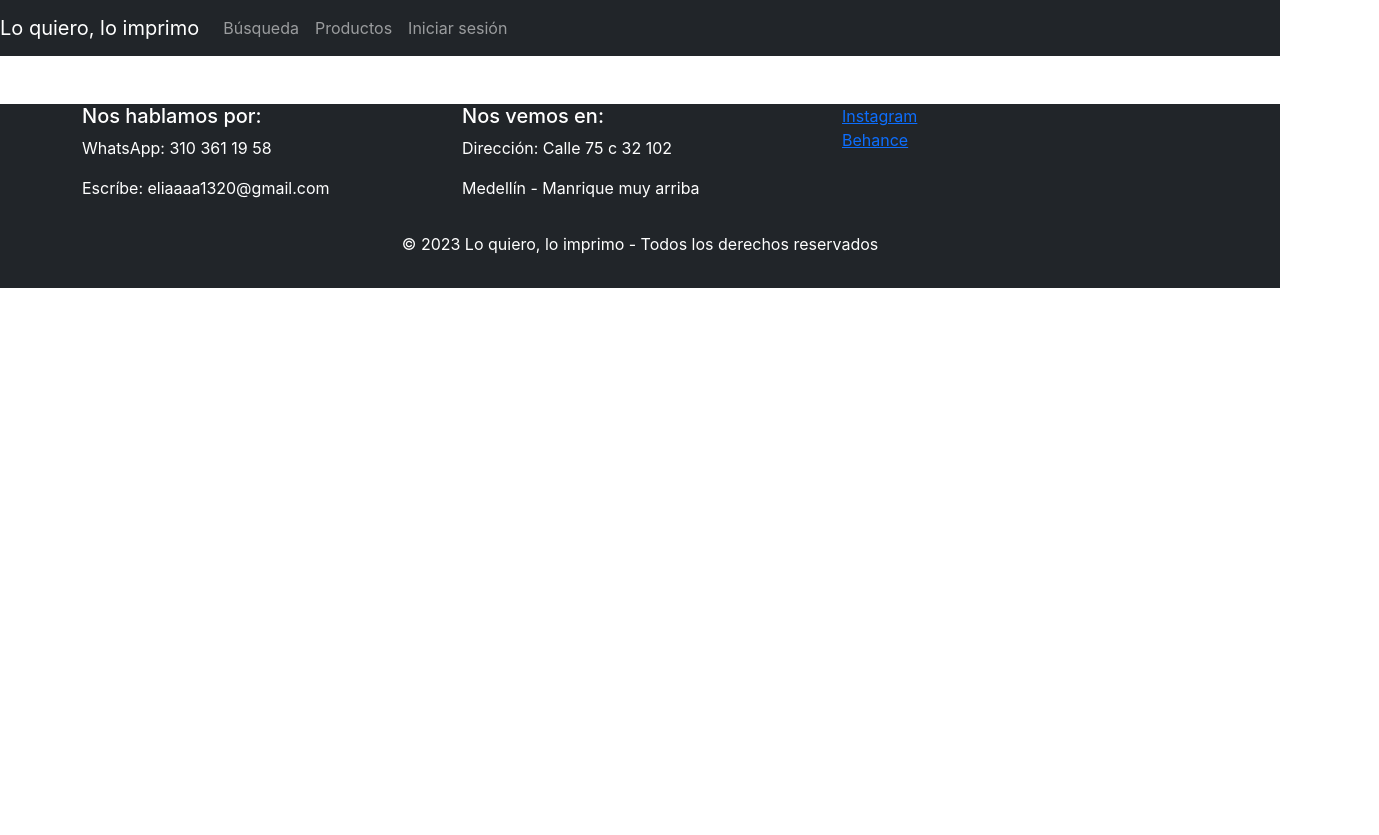
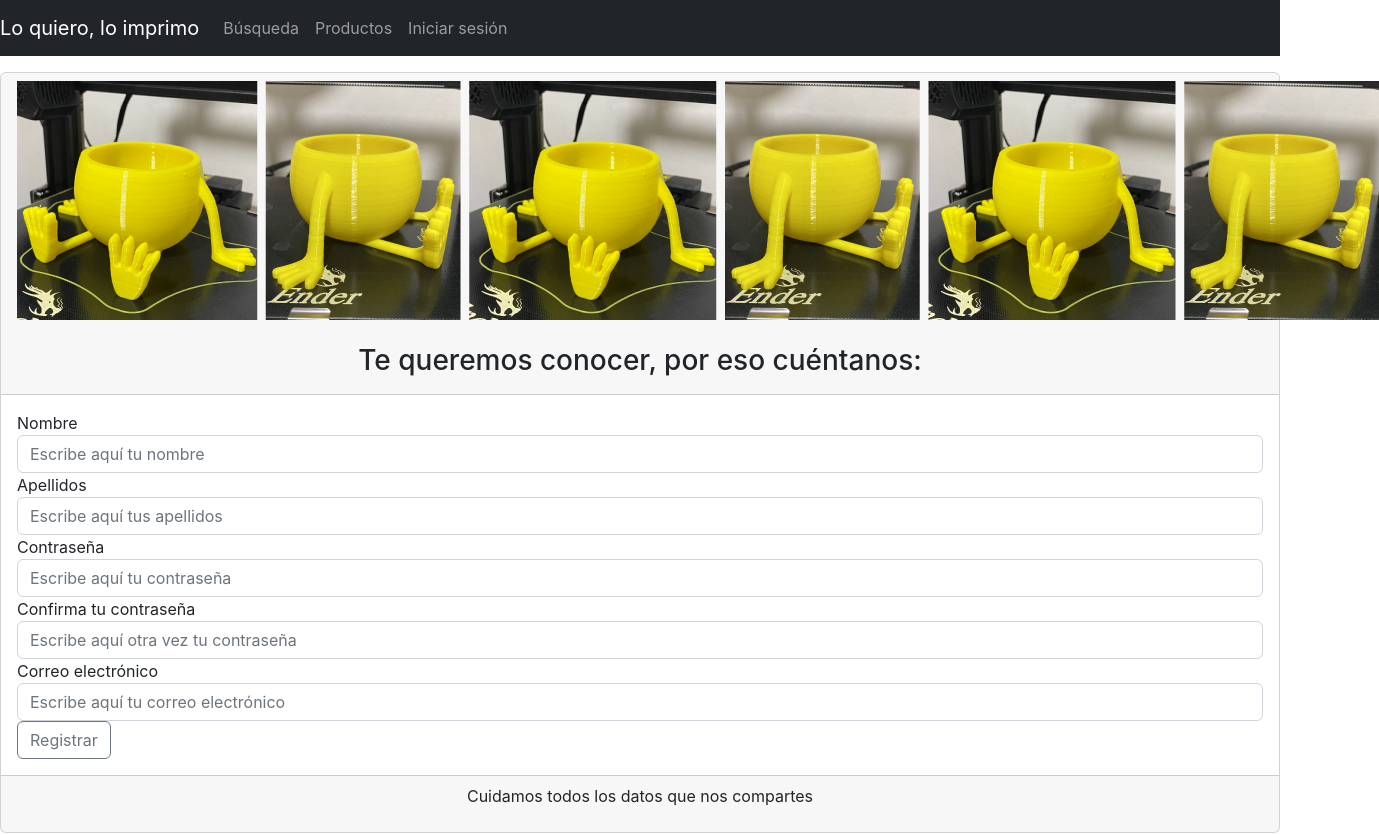
Before and after one commit to eliaaaa1320/fin, a React (Create React App) app: page /logup in a window 1280 px wide. Shown: the top 835 px of the page, 1379 px wide, since content can reach past the window. Before the commit the page ends 800 px from the top, so only its background shows below. Built offline with nearby package versions, Linux system fonts and the light colour scheme.

Commit message:
Logup listo

```diff
--- /dev/null
+++ b/src/Rutas/formulariologup.js
@@ -0,0 +1,47 @@
+import Materas from "../Letrero/MATERAS2.png";
+import validarFormulario2 from "./validarlogup";
+import validarContrasena from "./validarcontralogup";
+
+function FormLogup() {
+    return (
+        <div class="col-md-12">
+        <div class="card mt-3">
+          <div class="card-header text-center">
+            <img src={Materas} alt={Materas}></img>
+            <h3 class="text-center">Te queremos conocer, por eso cuéntanos:</h3>
+          </div>
+          <div class="card-body">
+            <form onSubmit={validarFormulario2}>
+              <div class="form-group">
+                <label for="name">Nombre</label>
+                <input type="name" name="name" class="form-control" id="name" placeholder="Escribe aquí tu nombre" required></input>
+              </div>
+              <div class="form-group">
+                <label for="lastname">Apellidos</label>
+                <input type="lastname" name="lastname" class="form-control" id="lastname" placeholder="Escribe aquí tus apellidos" required></input>
+              </div>
+              <div class="form-group">
+                <label for="password1">Contraseña</label>
+                <input type="password" name="password1" class="form-control" id="password1" placeholder="Escribe aquí tu contraseña" required onInput={validarContrasena}></input>
+              </div>
+              <div class="form-group">
+                <label for="password2">Confirma tu contraseña</label>
+                <input type="password" name="password2" class="form-control" id="password2" placeholder="Escribe aquí otra vez tu contraseña" required onInput={validarContrasena}></input>
+              </div>
+              <div id="mensaje-contrasena"></div>
+              <div class="form-group">
+                <label for="email">Correo electrónico</label>
+                <input type="email" name="email" class="form-control" id="email" placeholder="Escribe aquí tu correo electrónico" required></input>
+              </div>
+              <button type="submit" class="btn btn-outline-secondary">Registrar</button>
+            </form>
+          </div>
+          <div class="card-footer text-center">
+            <p>Cuidamos todos los datos que nos compartes</p>
+          </div>
+        </div>
+      </div>
+    );
+}
+
+export default FormLogup;
--- a/src/Rutas/logup.js
+++ b/src/Rutas/logup.js
@@ -1,10 +1,12 @@
 import NaveBar from "../NaveBar/navebar";
 import Foot from "../Foot/foot";
+import FormLogup from "./formulariologup";
 
 function Logup() {
     return(
         <div>
             <NaveBar></NaveBar>
+            <FormLogup></FormLogup>
             <Foot></Foot>
         </div>
     );
--- /dev/null
+++ b/src/Rutas/validarcontralogup.js
@@ -0,0 +1,16 @@
+//Para validar la contraseña
+function validarContrasena(event) {
+    const password1 = document.getElementById("password1").value;
+    const password2 = document.getElementById("password2").value;
+    const mensajeContrasena = document.getElementById("mensaje-contrasena");
+
+    if (password1 === password2) {
+        mensajeContrasena.innerHTML = "Las contraseñas son iguales";
+        mensajeContrasena.style.color = "green";
+    } else {
+        mensajeContrasena.innerHTML = "Las contraseñas no son iguales";
+        mensajeContrasena.style.color = "red";
+    }
+}
+
+export default validarContrasena;
--- /dev/null
+++ b/src/Rutas/validarlogup.js
@@ -0,0 +1,33 @@
+function validarFormulario2 (event){
+    event.preventDefault();
+    let name = document.getElementById("name").value;
+    //Restricciones dependiendo de la información que el usuario escriba
+    if(name.length >= 3) {
+        alert("Nombre guardado correctamente")
+    }
+    else {
+        alert("El nombre es demasiado corto")
+    }
+
+    event.preventDefault();
+    let lastname = document.getElementById("lastname").value;
+    //Restricciones dependiendo de la información que el usuario escriba
+    if(lastname.length >= 3) {
+        alert("Apellido guardado correctamente")
+    }
+    else {
+        alert("El apellido es demasiado corto")
+    }
+
+    event.preventDefault();
+    let password1 = document.getElementById("password1").value;
+    //Restricciones dependiendo de la información que el usuario escriba
+    if(password1.length >= 8) {
+        alert("Contraseña guardada correctamente")
+    }
+    else {
+        alert("La contraseña debe contener más de 8 caracteres")
+    }
+   }
+
+export default validarFormulario2;
```
Also changed, not shown: src/Letrero/MATERAS2.png (added).
